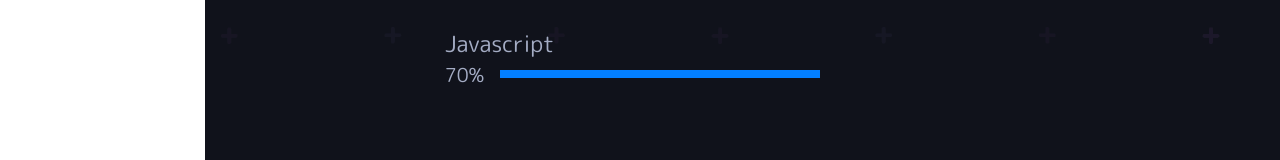
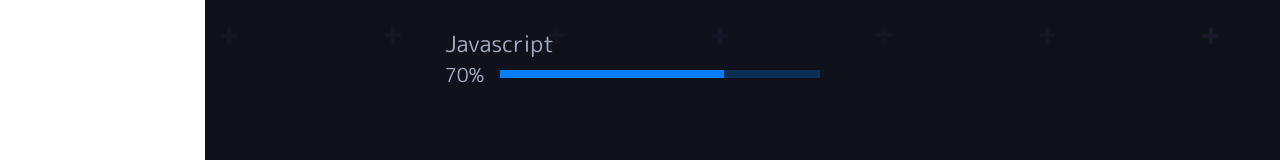
Before and after one commit to RosenGeorgievvv/portfolio-v.1, a React (Create React App) app: page /about in a window 1280 px wide. Shown: the part 920-1080 px from the top of the page. Built offline with nearby package versions, Linux system fonts and the light colour scheme.

Commit message:
update skill.scss file

```diff
--- a/src/styles/skill.scss
+++ b/src/styles/skill.scss
@@ -17,6 +17,17 @@
                 height: 0.5rem;
                 background-color: #037fff;
                 margin-left: 1rem;
+                background-color: #0381ff3f;
+                position: relative;
+                &::after {
+                    content: "";
+                    position: absolute;
+                    width: 70%;
+                    background-color: #037fff;
+                    height: 100%;
+                    bottom: 0;
+                    left: 0;
+                }
             }
         }
     }
```
